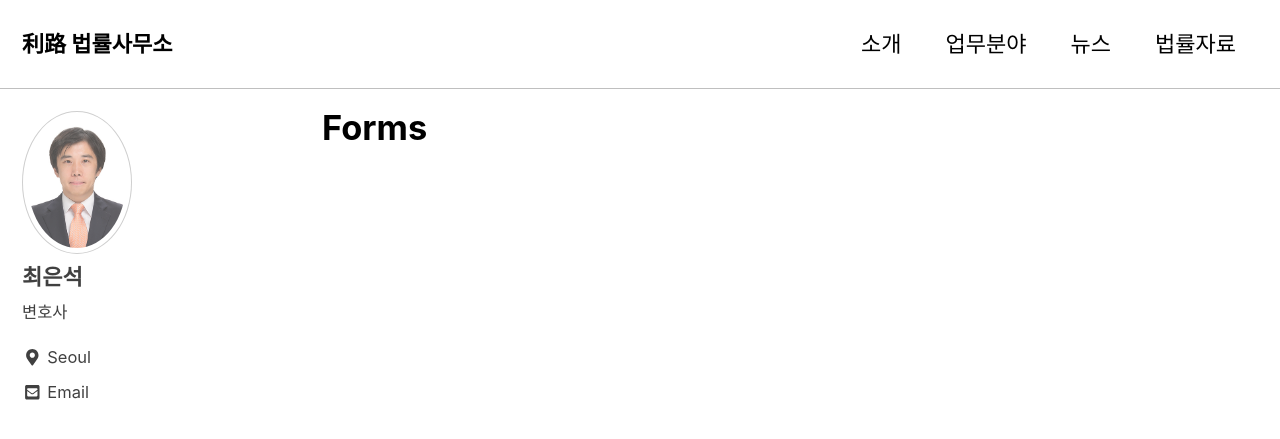
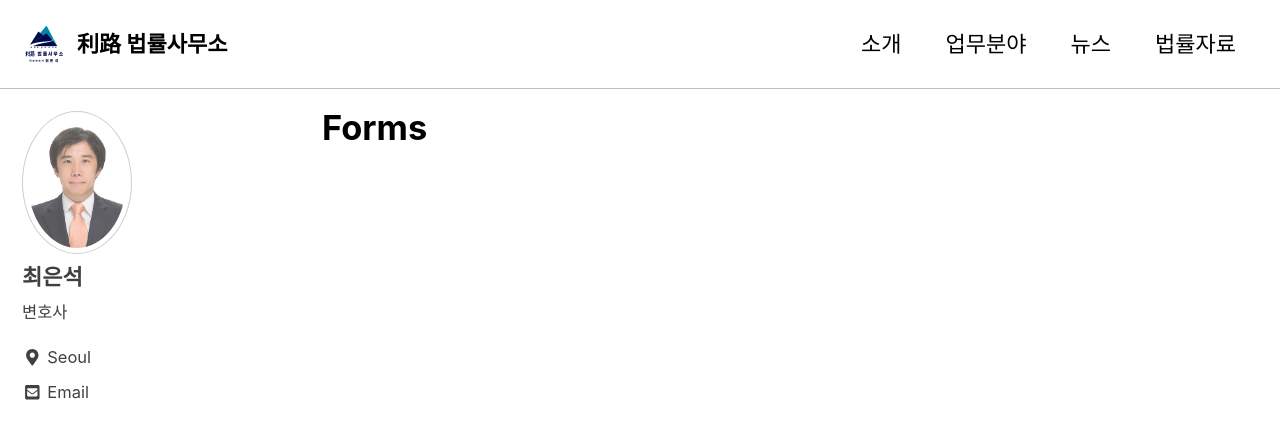
Before and after one commit to legaltalks/e-law.github.io, a Jekyll site: the page built from _pages/forms.md, in a window 1280 px wide and 900 px high. Shown: the top 439 px of the window. Built offline with Jekyll 4.4.1, drawn with Linux system fonts in a browser that asks for light colours; cached includes are drawn as plain includes; nearby versions of some CDN libraries.

Commit message:
favicon and logo insertion

```diff
--- a/_config.yml
+++ b/_config.yml
@@ -24,7 +24,7 @@
 baseurl                  : # the subpath of your site, e.g. "/blog"
 repository               : "e-law/e-law.github.io"
 teaser                   : # path of fallback teaser image, e.g. "/assets/images/500x300.png"
-logo                     : # path of logo image to display in the masthead, e.g. "/assets/images/88x88.png"
+logo                     :  "/assets/images/elaw-homepage.png"
 masthead_title           : # " "
 # breadcrumbs            : false # true, false (default)
 words_per_minute         : 200
--- a/_includes/head/custom.html
+++ b/_includes/head/custom.html
@@ -2,4 +2,12 @@
 
 <!-- insert favicons. use https://realfavicongenerator.net/ -->
 
+<link rel="apple-touch-icon" sizes="180x180" href="/apple-touch-icon.png">
+<link rel="icon" type="image/png" sizes="32x32" href="/favicon-32x32.png">
+<link rel="icon" type="image/png" sizes="16x16" href="/favicon-16x16.png">
+<link rel="manifest" href="/site.webmanifest">
+<link rel="mask-icon" href="/safari-pinned-tab.svg" color="#5bbad5">
+<meta name="msapplication-TileColor" content="#da532c">
+<meta name="theme-color" content="#ffffff">
+
 <!-- end custom head snippets -->
```
Also changed, not shown: browserconfig.xml (added, +9 -0 lines), android-chrome-192x192.png (added), apple-touch-icon.png (added), assets/images/elaw-homepage.png (added), favicon-16x16.png (added), favicon-32x32.png (added), favicon.ico (added), mstile-150x150.png (added), safari-pinned-tab.svg (added), site.webmanifest (added), 1 other file.
